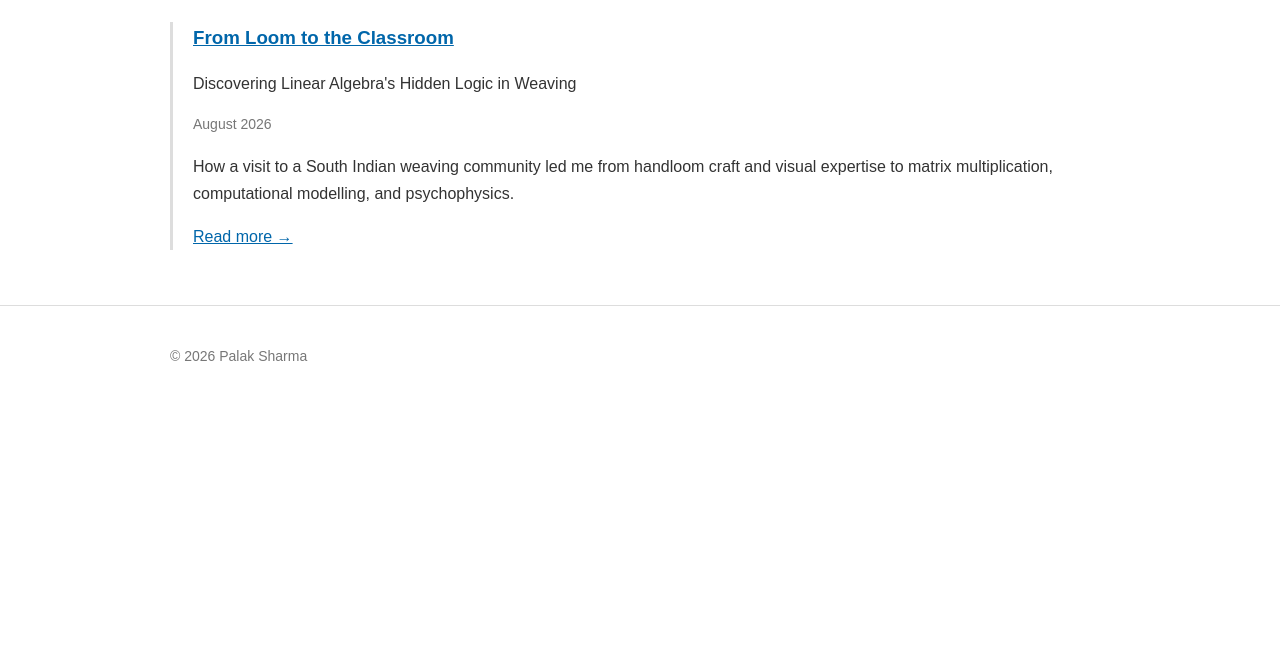
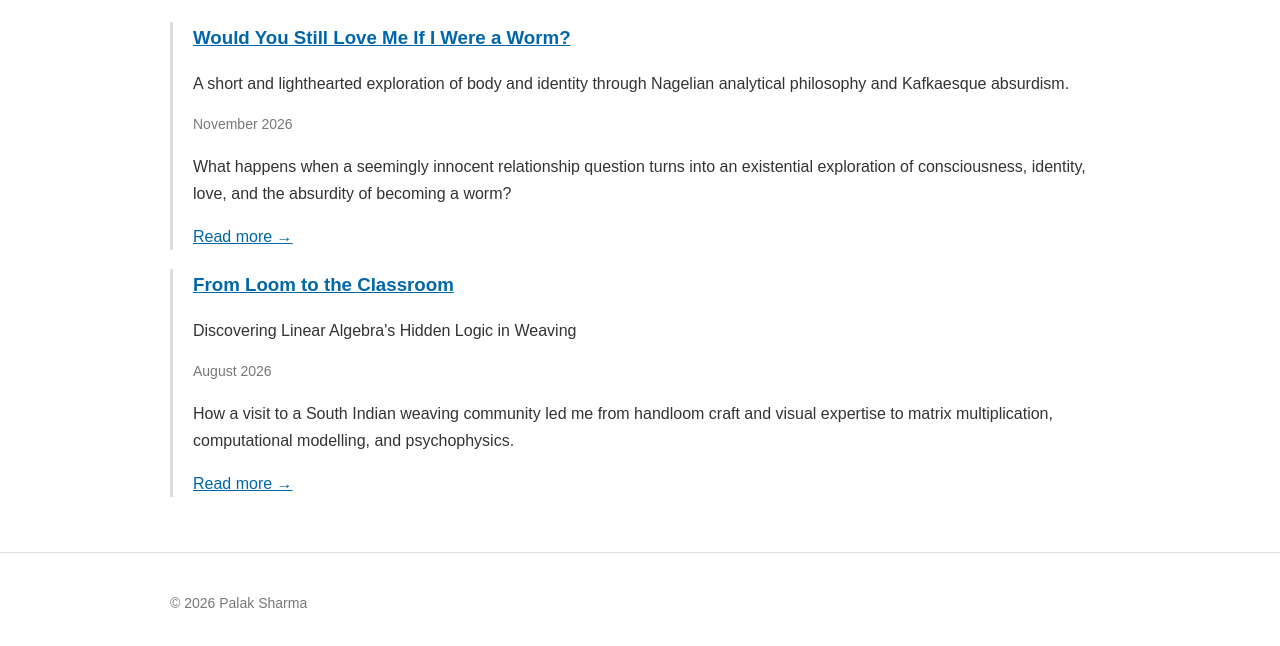
Before and after one commit to palaksharma19971997-rgb/palaksharma19971997-rgb.github.io, a plain HTML site: page blog.html in a window 1280 px wide. Shown: the part 168-814 px from the top of the page. Drawn offline with Linux system fonts and the light colour scheme.

Commit message:
Update blog.html
add new blog

```diff
--- a/blog.html
+++ b/blog.html
@@ -1,3 +1,4 @@
+
 <!DOCTYPE html>
 <html lang="en">
 
@@ -46,6 +47,43 @@
         <section>
 
             <h2>Blog</h2>
+
+
+            <!-- Worm Article -->
+
+            <div class="blog-preview">
+
+                <h3>
+                    <a href="blog/would-you-still-love-me-if-i-were-a-worm.html">
+                        Would You Still Love Me If I Were a Worm?
+                    </a>
+                </h3>
+
+                <p class="blog-subtitle">
+                    A short and lighthearted exploration of body and
+                    identity through Nagelian analytical philosophy
+                    and Kafkaesque absurdism.
+                </p>
+
+                <p class="date">
+                    November 2026
+                </p>
+
+                <p>
+                    What happens when a seemingly innocent relationship
+                    question turns into an existential exploration of
+                    consciousness, identity, love, and the absurdity
+                    of becoming a worm?
+                </p>
+
+                <a href="blog/would-you-still-love-me-if-i-were-a-worm.html">
+                    Read more →
+                </a>
+
+            </div>
+
+
+            <!-- From Loom to the Classroom -->
 
             <div class="blog-preview">
 
```
